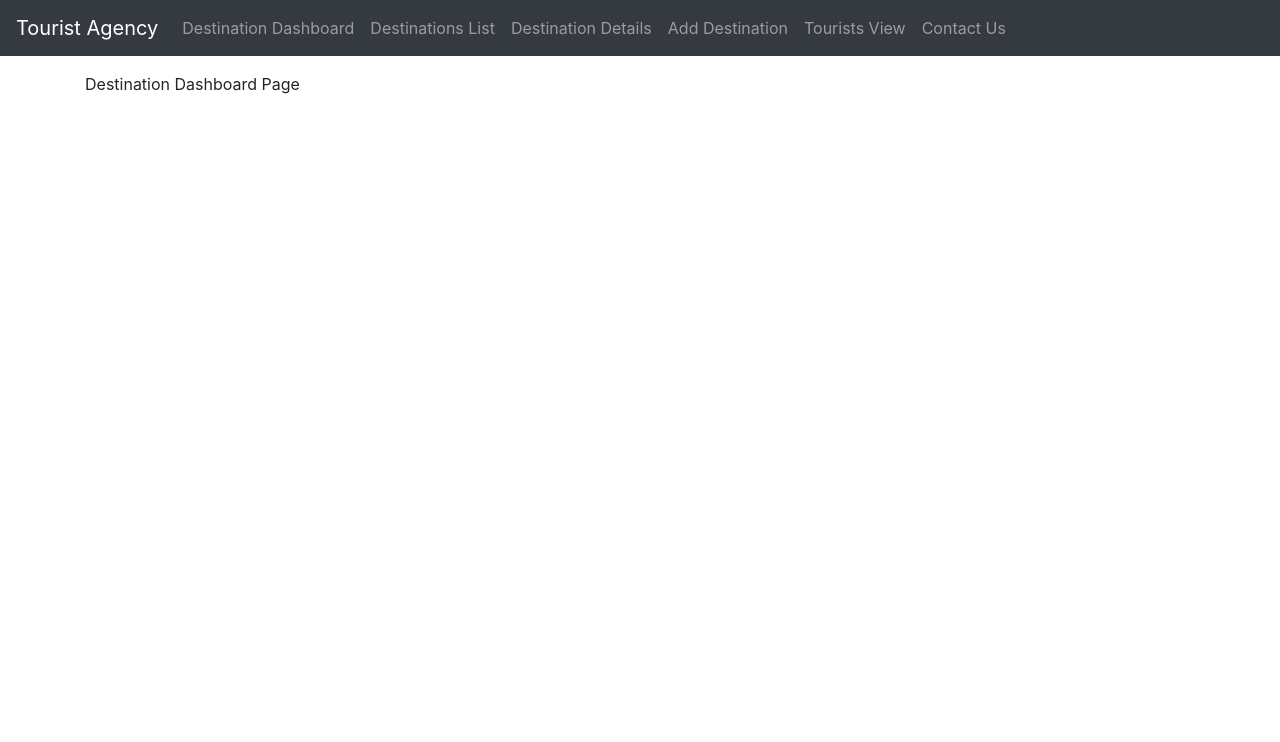
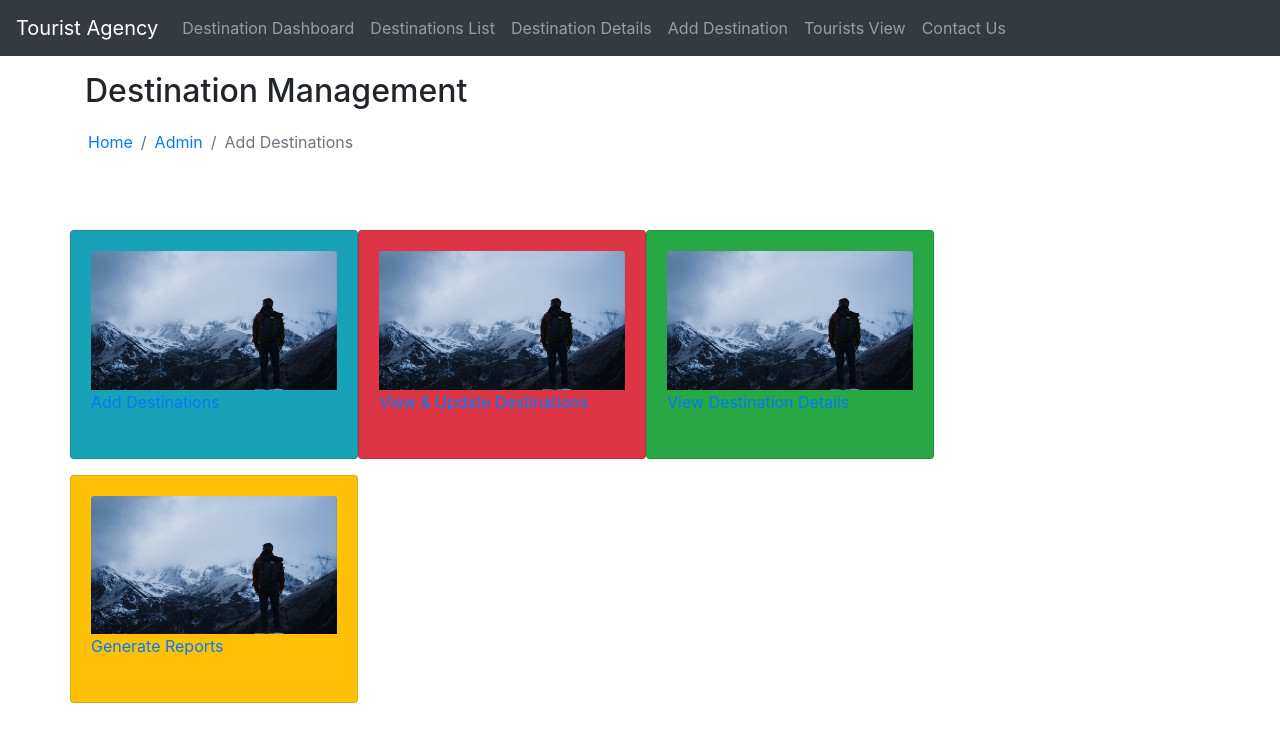
Before and after one commit to ashi1015/Tourist_Agency_Frontend, a React (Create React App) app: page /destinationDashboard in a window 1280 px wide. Shown: the top 742 px of the page. Built offline with nearby package versions, Linux system fonts and the light colour scheme.

Commit message:
Destination Dashboard Created

```diff
--- a/src/components/destination-dashboard.component.js
+++ b/src/components/destination-dashboard.component.js
@@ -1,4 +1,6 @@
 import React, { Component } from "react";
+import {Link} from "react-router-dom";
+import destination1 from '../images/destination1.jpg'
 
 export default class DestinationDashboardComponent extends Component {
     constructor(props) {
@@ -8,7 +10,59 @@ export default class DestinationDashboardComponent extends Component {
     render() {
         return (
             <div>
-                Destination Dashboard Page
+                <h2 className="adminHeading">Destination Management</h2>
+
+                <nav >
+                    <ol style={{backgroundColor: "white", marginLeft: "-13px"}} className="breadcrumb">
+                        <li className="breadcrumb-item"><a href="#">Home</a></li>
+                        <li className="breadcrumb-item"><a href="#">Admin</a></li>
+                        <li className="breadcrumb-item active" aria-current="page">Add Destinations</li>
+                    </ol>
+                </nav> <br/><br/>
+
+                <div className="row">
+                    <div className="column2">
+                        <div className="card text-white bg-info mb-3" style={{width: "18rem"}}>
+                            <div className="card-body">
+                                <Link to={"/add"}>
+                                    <img className="card-img-top" src={destination1} alt="Card image cap" />
+                                    <p className="card-text">Add Destinations</p>
+                                </Link><br/>
+                            </div>
+                        </div>
+                    </div>
+                    <div className="column2">
+                        <div className="card text-white bg-danger mb-3" style={{width: "18rem"}}>
+                            <div className="card-body">
+                                <Link to={"/destinationList"}>
+                                    <img className="card-img-top" src={destination1} alt="Card image cap" />
+                                    <p className="card-text">View & Update Destinations</p>
+                                </Link><br/>
+                            </div>
+                        </div>
+                    </div>
+                    <div className="column2" >
+                        <div className="card text-white bg-success mb-3" style={{width: "18rem"}} >
+                            <div className="card-body">
+                                <Link to={"/individualDestinationDetails"}>
+                                    <img className="card-img-top" src={destination1} alt="Card image cap" />
+                                    <p className="card-text">View Destination Details</p>
+                                </Link><br/>
+                            </div>
+                        </div>
+                    </div>
+                    <div className="column2">
+                        <div className="card text-white bg-warning mb-3" style={{width: "18rem"}}>
+                            <div className="card-body">
+                                <Link to={"/add"}>
+                                    <img className="card-img-top" src={destination1} alt="Card image cap" />
+                                    <p className="card-text">Generate Reports</p>
+                                </Link><br/>
+                            </div>
+                        </div>
+                    </div>
+
+                </div>
             </div>
         );
     }
```
Also changed, not shown: src/images/destination1.jpg (added).
